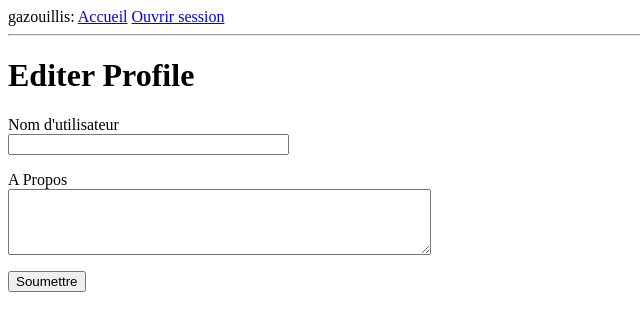
After one commit to DominicTremblay/gazouillis, a Flask app: template app/templates/editer_profile.html in a window 1280 px wide. The commit adds this page. Shown: the top 331 px of the page, without its empty margins (0-640 px from the left). Run offline with Flask 3, Linux system fonts and the light colour scheme; the template is opened without the code that fills it: values that come from a table or form of the project are taken from there, others are empty.

Commit message:
chapter 6 - Profile page and avatars

```diff
--- a/app/forms.py
+++ b/app/forms.py
@@ -2,6 +2,8 @@ from flask_wtf import FlaskForm
 from wtforms import StringField, PasswordField, BooleanField, SubmitField
 from wtforms.validators import ValidationError, DataRequired, Email, EqualTo
 from wtforms.validators import DataRequired
+from wtforms import TextAreaField
+from wtforms.validators import Length
 import sqlalchemy as sa
 from app import db
 import email_validator
@@ -36,3 +38,8 @@ class FormulaireInscription(FlaskForm):
         if utilisateur is not None:
             raise ValidationError(
                 'Veuillez utiliser une autre adresse courriel')
+
+class EditProfileForm(FlaskForm):
+    nom = StringField("Nom d'utilisateur", validators=[DataRequired()])
+    apropos = TextAreaField('A Propos', validators=[Length(min=0, max=140)])
+    submit = SubmitField('Soumettre')
--- a/app/routes.py
+++ b/app/routes.py
@@ -4,8 +4,16 @@ from flask_login import current_user, login_user, logout_user, login_required
 import sqlalchemy as sa
 from app import db
 from app.modeles import Utilisateur
-from app.forms import FormulaireSession, FormulaireInscription
+from app.forms import FormulaireSession, FormulaireInscription, EditProfileForm
 from urllib.parse import urlsplit
+from datetime import datetime, timezone
+
+
+@app.before_request
+def before_request():
+    if current_user.is_authenticated:
+        current_user.apercu = datetime.now(timezone.utc)
+        db.session.commit()
 
 
 @app.route('/')
@@ -31,7 +39,8 @@ def ouvrir_session():
     if current_user.is_authenticated:
         return redirect(url_for('index'))
     formulaire = FormulaireSession()
-    print(dir(formulaire))  # This will list all attributes and methods of the form
+    # This will list all attributes and methods of the form
+    print(dir(formulaire))
 
     if formulaire.validate_on_submit():
         utilisateur = db.session.scalar(
@@ -52,16 +61,46 @@ def deconnexion():
     logout_user()
     return redirect(url_for('index'))
 
+
 @app.route('/inscription', methods=['GET', 'POST'])
 def inscription():
     if current_user.is_authenticated:
         return redirect(url_for('index'))
     formulaire = FormulaireInscription()
     if formulaire.validate_on_submit():
-        utilisateur = Utilisateur(nom=formulaire.nom.data, courriel=formulaire.courriel.data)
+        utilisateur = Utilisateur(
+            nom=formulaire.nom.data, courriel=formulaire.courriel.data)
         utilisateur.encode_mot_passe(formulaire.mot_passe.data)
         db.session.add(utilisateur)
         db.session.commit()
         flash('Vous êtes maintenant enregistré')
         return redirect(url_for('ouvrir_session'))
     return render_template('inscrire.html', title='Inscription', form=formulaire)
+
+
+@app.route('/utilisateurs/<nom_utilisateur>')
+@login_required
+def utilisateur(nom_utilisateur):
+    utilisateur = db.first_or_404(
+        sa.select(Utilisateur).where(Utilisateur.nom == nom_utilisateur))
+    publications = [
+        {'auteur': utilisateur, 'contenu': 'Test #1'},
+        {'auteur': utilisateur, 'contenu': 'Test #2'}
+    ]
+    return render_template('profile.html', utilisateur=utilisateur, publications=publications)
+
+
+@app.route('/editer_profile', methods=['GET', 'POST'])
+@login_required
+def editer_profile():
+    form = EditProfileForm()
+    if form.validate_on_submit():
+        current_user.nom = form.nom.data
+        current_user.apropos = form.apropos.data
+        db.session.commit()
+        flash("Vos changements ont été sauvegardés")
+        return redirect(url_for('editer_profile'))
+    elif request.method == 'GET':
+        form.nom.data = current_user.nom
+        form.apropos.data = current_user.apropos
+    return render_template('editer_profile.html', titre="Editer profile", form=form)
--- /dev/null
+++ b/app/templates/_publication.html
@@ -0,0 +1,6 @@
+<table>
+  <tr valign="top">
+      <td><img src="{{ publication.auteur.avatar(36) }}"></td>
+      <td>{{ publication.auteur.nom }} dit:<br>{{ publication.contenu }}</td>
+  </tr>
+</table>
--- a/app/templates/base.html
+++ b/app/templates/base.html
@@ -15,6 +15,7 @@
     {% if current_user.is_anonymous %}
     <a href="{{ url_for('ouvrir_session') }}">Ouvrir session</a>
     {% else %}
+    <a href="{{ url_for('utilisateur', nom_utilisateur=current_user.nom)}}">Profile</a>
     <a href="{{ url_for('deconnexion')}}">Déconnexion</a>
     {% endif %}
   </div>
--- /dev/null
+++ b/app/templates/editer_profile.html
@@ -0,0 +1,23 @@
+{% extends "base.html" %}
+
+{% block content %}
+    <h1>Editer Profile</h1>
+    <form action="" method="post">
+        {{ form.hidden_tag() }}
+        <p>
+            {{ form.nom.label }}<br>
+            {{ form.nom(size=32) }}<br>
+            {% for error in form.nom.errors %}
+            <span style="color: red;">[{{ error }}]</span>
+            {% endfor %}
+        </p>
+        <p>
+            {{ form.apropos.label }}<br>
+            {{ form.apropos(cols=50, rows=4) }}<br>
+            {% for error in form.apropos.errors %}
+            <span style="color: red;">[{{ error }}]</span>
+            {% endfor %}
+        </p>
+        <p>{{ form.submit() }}</p>
+    </form>
+{% endblock %}
```
Also changed, not shown: app/modeles.py (+8 -0 lines), app/templates/profile.html (added, +26 -0 lines), migrations/versions/c32621f7592e_ajouter_champs_apropos_et_apercu.py (added, +34 -0 lines), README.md, instance/gazouillis.db.
